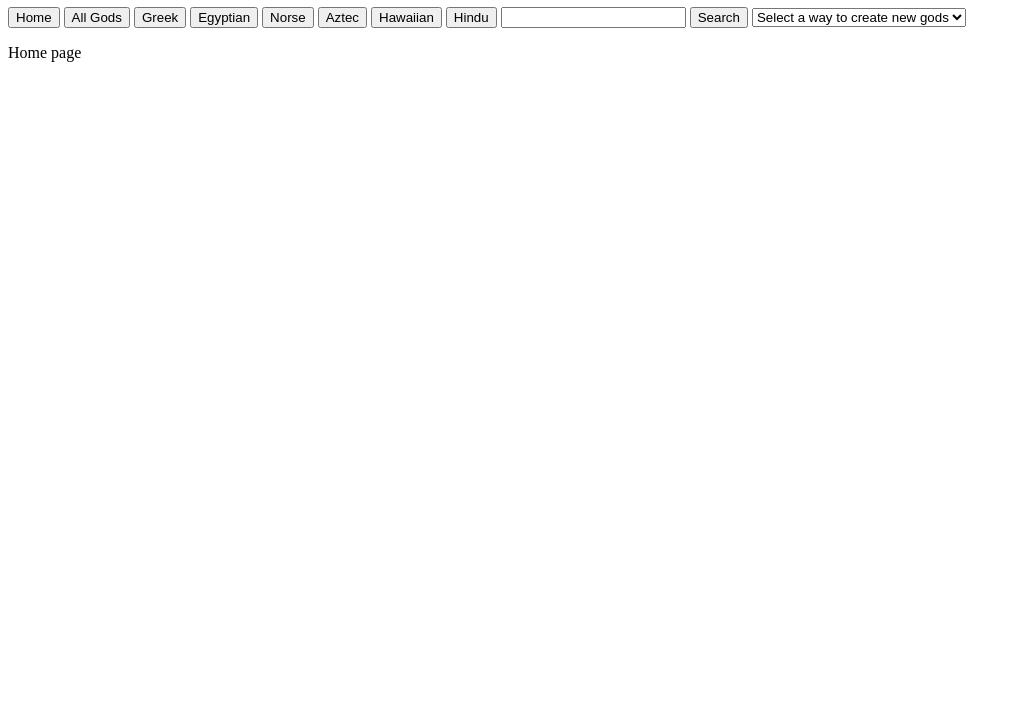
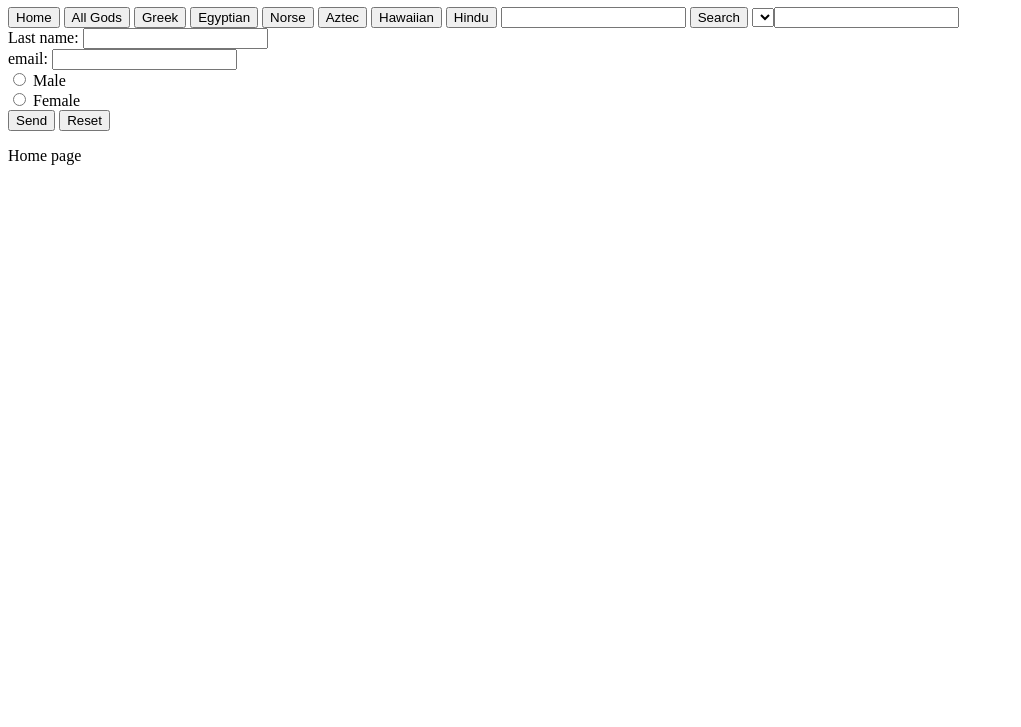
Before and after one commit to BenjaminSchenk/God-Facts, a website: page public/index.html in a window 1280 px wide. Shown: the part 73-800 px from the top of the page, without its empty margins (0-1021 px from the left). Drawn offline with Linux system fonts and the light colour scheme.

Commit message:
Update index.html

```diff
--- a/public/index.html
+++ b/public/index.html
@@ -19,10 +19,20 @@
         <input type="text" id="searchInput">
         <button id="searchBtn">Search</button>
         <select id="createDropdown">
-            <option value="">Select a way to create new gods</option>
-            <option value="form">Create using a form</option>
-            <option value="input">Create using input fields</option>
-            <option value="modal">Create using a modal</option>
+            <FORM action="http://somesite.com/prog/adduser" method="post">
+                <P>
+                <LABEL for="firstname">First name: </LABEL>
+                          <INPUT type="text" id="firstname"><BR>
+                <LABEL for="lastname">Last name: </LABEL>
+                          <INPUT type="text" id="lastname"><BR>
+                <LABEL for="email">email: </LABEL>
+                          <INPUT type="text" id="email"><BR>
+                <INPUT type="radio" name="sex" value="Male"> Male<BR>
+                <INPUT type="radio" name="sex" value="Female"> Female<BR>
+                <INPUT type="submit" value="Send"> <INPUT type="reset">
+                </P>
+             </FORM>
+
         </select>
     </div>
     <div id="page">
```
